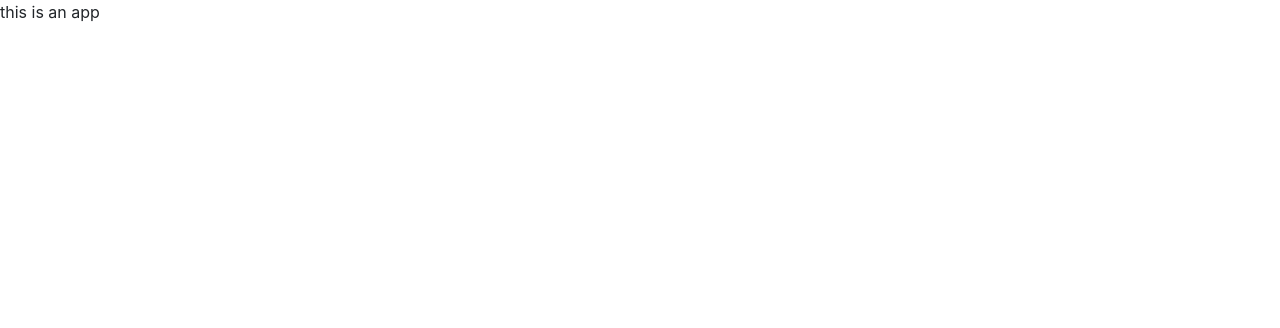
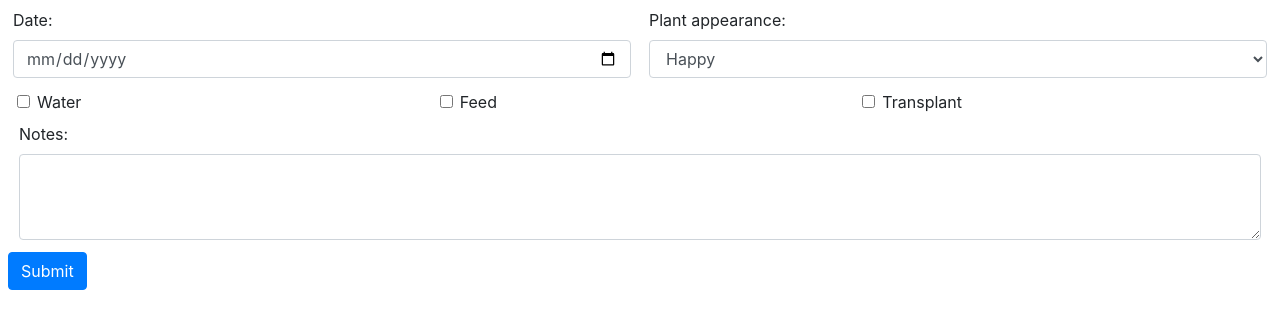
Before and after one commit to kylewhittemore/project-three, a React (Create React App) app in the folder client/: page / in a window 1280 px wide. Shown: the top 328 px of the page. Built offline with nearby package versions, Linux system fonts and the light colour scheme.

Commit message:
sketched out form, set up test file

```diff
--- /dev/null
+++ b/client/src/components/DailyLog.js
@@ -0,0 +1,59 @@
+import React from 'react'
+import Form from 'react-bootstrap/Form'
+import Button from 'react-bootstrap/Button'
+import Col from 'react-bootstrap/Col';
+
+export default function DailyLog(props) {
+
+    return (
+
+        <Form>
+            <Form.Row className="m-1">
+                <Col>
+                    <Form.Group className="m-1" controlId="log.ControlInput1">
+                        <Form.Label>Date:</Form.Label>
+                        <Form.Control type="date" placeholder="name@example.com" />
+                    </Form.Group>
+                </Col>
+                <Col>
+                    <Form.Group className="m-1" controlId="exampleForm.ControlSelect1">
+                        <Form.Label>Plant appearance:</Form.Label>
+                        <Form.Control as="select">
+                            <option>Happy</option>
+                            <option>Neutral</option>
+                            <option>Sad</option>
+                        </Form.Control>
+                    </Form.Group>
+                </Col>
+            </Form.Row>
+            <Form.Row className="ml-2 m-1">
+                <Col>
+                    <Form.Group className="m-1" controlId="formBasicCheckbox">
+                        <Form.Check type="checkbox" label="Water" />
+                    </Form.Group>
+                </Col>
+                <Col>
+                    <Form.Group className="m-1" controlId="formBasicCheckbox">
+                        <Form.Check type="checkbox" label="Feed" />
+                    </Form.Group>
+                </Col>
+                <Col>
+                    <Form.Group className="m-1" controlId="formBasicCheckbox">
+                        <Form.Check type="checkbox" label="Transplant" />
+                    </Form.Group>
+                </Col>
+            </Form.Row>
+            <Col>
+                <Form.Group className="m-1" controlId="log.ControlTextarea1">
+                    <Form.Label>Notes:</Form.Label>
+                    <Form.Control as="textarea" rows="3" />
+                </Form.Group>
+            </Col>
+            <Button className="m-2" variant="primary" type="submit">
+                Submit
+            </Button>
+        </Form>
+
+    )
+
+}
--- a/client/src/index.js
+++ b/client/src/index.js
@@ -1,5 +1,6 @@
 import React from 'react';
 import ReactDOM from 'react-dom';
 import App from './App';
+import Test from './kw-test'
 
-ReactDOM.render(<App />, document.getElementById('root'));
+ReactDOM.render(<Test />, document.getElementById('root'));
--- /dev/null
+++ b/client/src/kw-test.js
@@ -0,0 +1,11 @@
+import React from 'react'
+import DailyLog from './components/DailyLog'
+
+export default function Test() {
+
+    return (
+        <>
+            <DailyLog />
+        </>
+    )
+}
```
Also changed, not shown: 1 other file (tests, documents, lock files or other folders).
